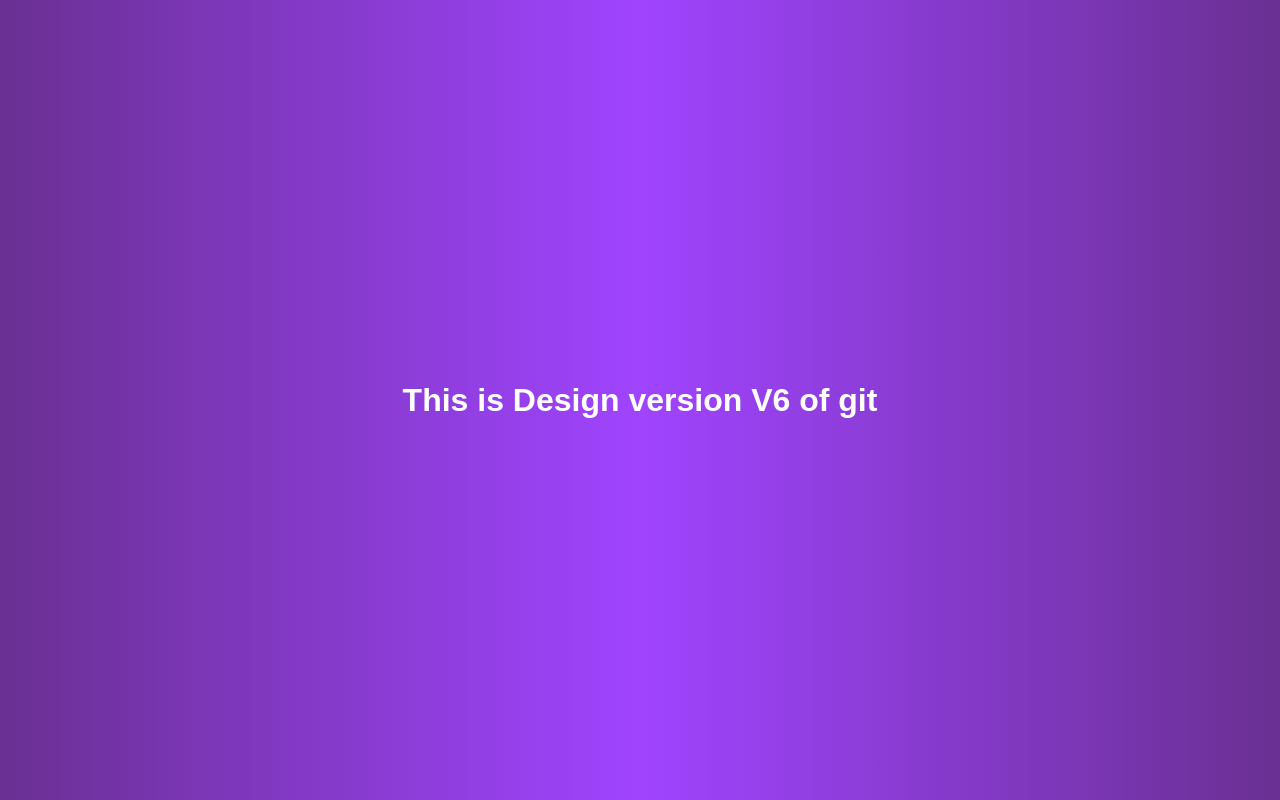
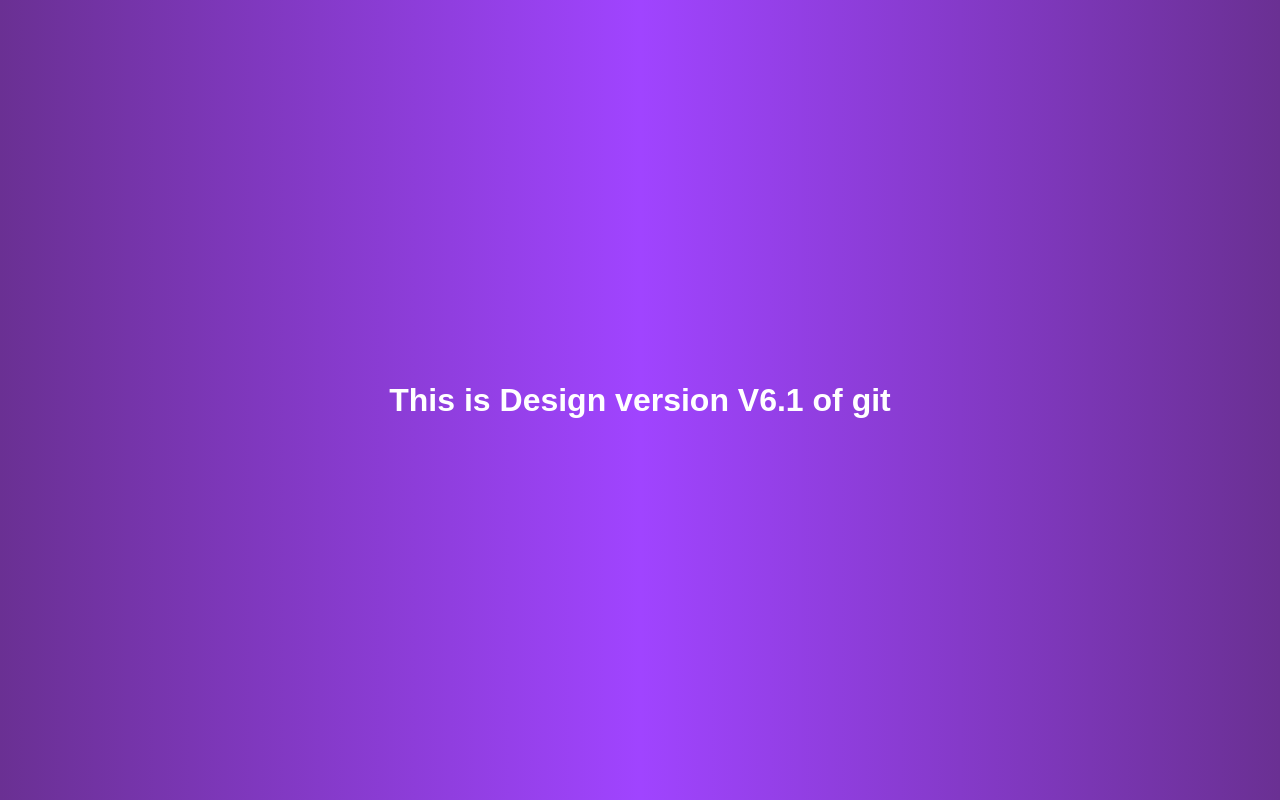
Before and after one commit to dev-bikash23/myrepo, a plain HTML site: page index.html in a window 1280 px wide. Drawn offline with Linux system fonts and the light colour scheme.

Commit message:
Changed the version to 6.1

```diff
--- a/index.html
+++ b/index.html
@@ -7,6 +7,6 @@
     <title>Git First Repository</title>
 </head>
 <body>
-    <h1>This is Design version V6 of git </h1>
+    <h1>This is Design version V6.1 of git </h1>
 </body>
 </html>
```
